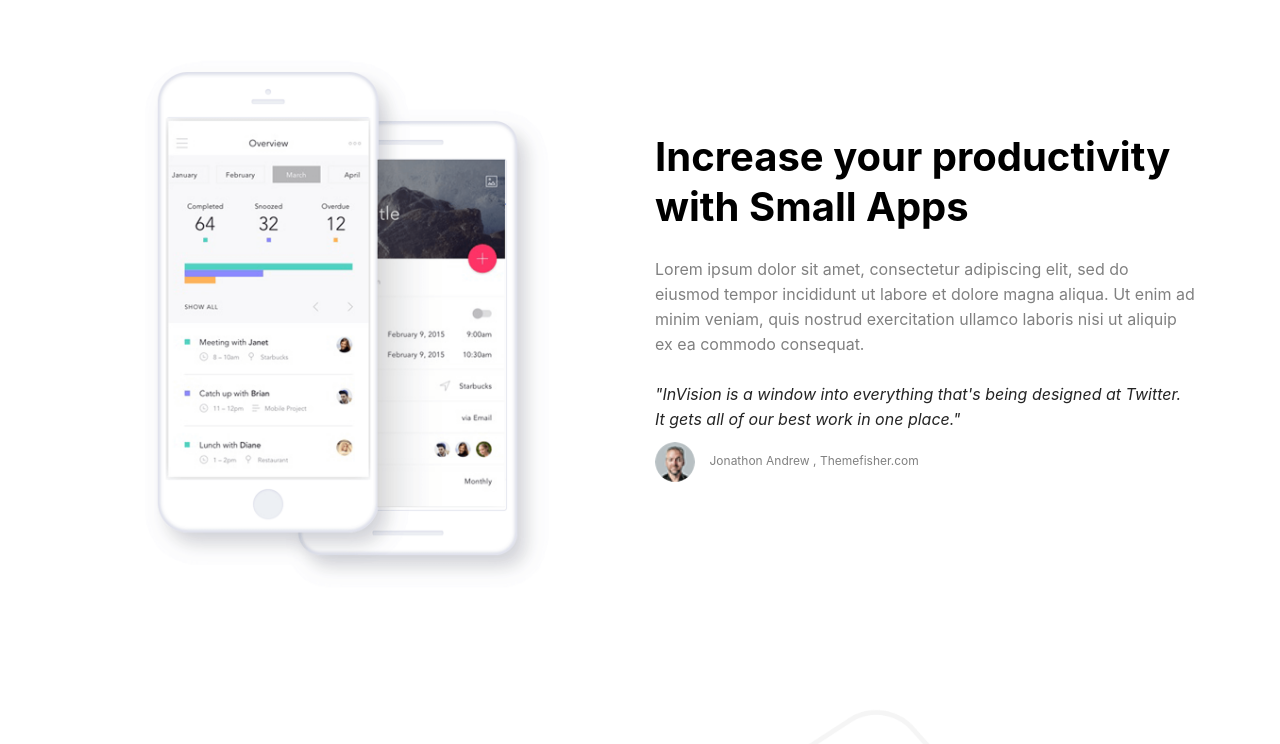
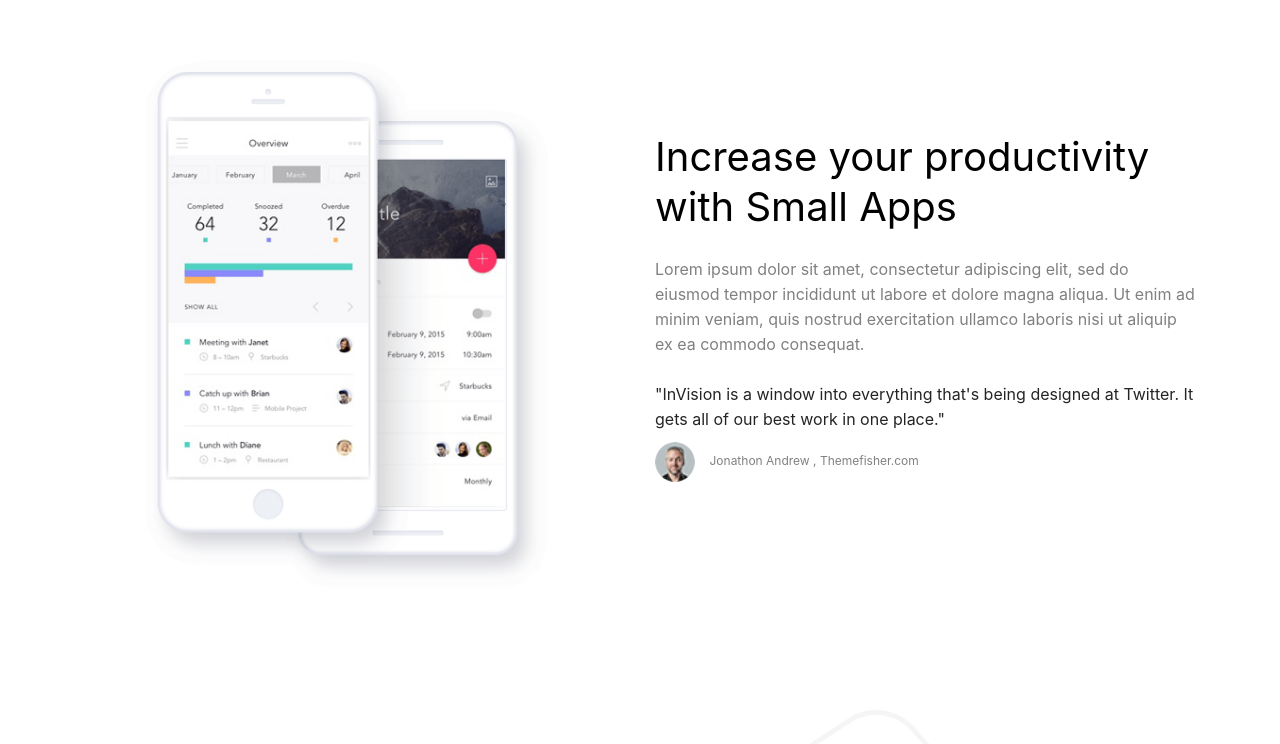
Before and after one commit to drumitology/uxwriter, a plain HTML site: page index.html in a window 1280 px wide. Shown: the part 1080-1824 px from the top of the page. Drawn offline with Linux system fonts and the light colour scheme; some packages are replaced by stand-ins of ours.

Commit message:
css edits

```diff
--- a/css/style.css
+++ b/css/style.css
@@ -23,7 +23,7 @@ body {
 h1, h2, h3, h4, h5, h6 {
   font-family: 'Inter', sans-serif;
   color: #000;
-  font-weight: 700;
+  font-weight: 400;
 }
 
 h1 {
@@ -54,7 +54,7 @@ cite {
   font-style: normal;
 }
 
-.Inter {
+.inter {
   font-family: 'Inter', sans-serif;
   font-style: normal;
 }
@@ -1007,7 +1007,7 @@ button:focus,
 .feature .testimonial p {
   font-family: 'Inter', sans-serif;
   margin-bottom: 10px;
-  font-style: italic;
+  font-style: normal;
   color: #242424;
 }
 
```
Also changed, not shown: 1 other file.
